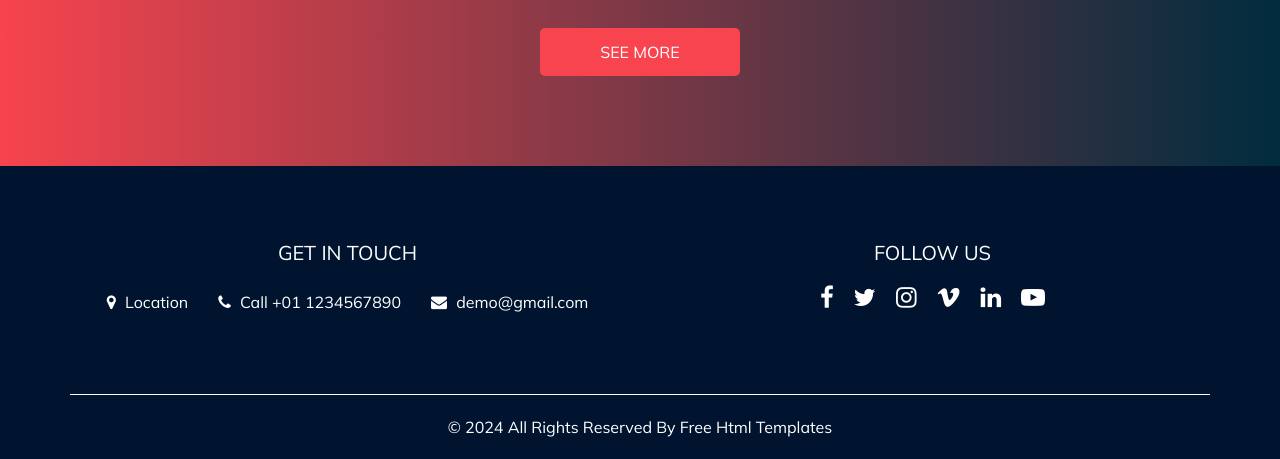
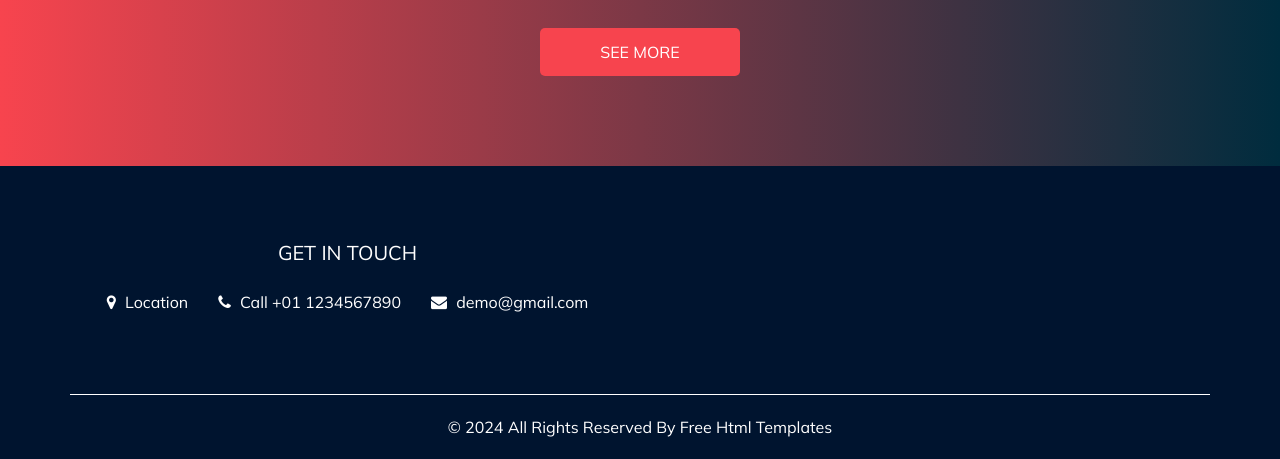
Before and after one commit to imjustkykyy/pablo, a plain HTML site: page gallery.html in a window 1280 px wide. Shown: the part 730-1189 px from the top of the page. Drawn offline with nearby package versions, Linux system fonts and the light colour scheme; some packages are replaced by stand-ins of ours; a script that the page names is missing.

Commit message:
Update gallery.html

```diff
--- a/gallery.html
+++ b/gallery.html
@@ -230,26 +230,7 @@
         <div class="col-md-6">
           <div class="info_social_container">
             <h5>
-              Follow Us
-            </h5>
-            <div class="info_social">
-              <a href="">
-                <i class="fa fa-facebook" aria-hidden="true"></i>
-              </a>
-              <a href="">
-                <i class="fa fa-twitter" aria-hidden="true"></i>
-              </a>
-              <a href="">
-                <i class="fa fa-instagram" aria-hidden="true"></i>
-              </a>
-              <a href="">
-                <i class="fa fa-vimeo" aria-hidden="true"></i>
-              </a>
-              <a href="">
-                <i class="fa fa-linkedin" aria-hidden="true"></i>
-              </a>
-              <a href="">
-                <i class="fa fa-youtube-play" aria-hidden="true"></i>
+
               </a>
             </div>
           </div>
```
